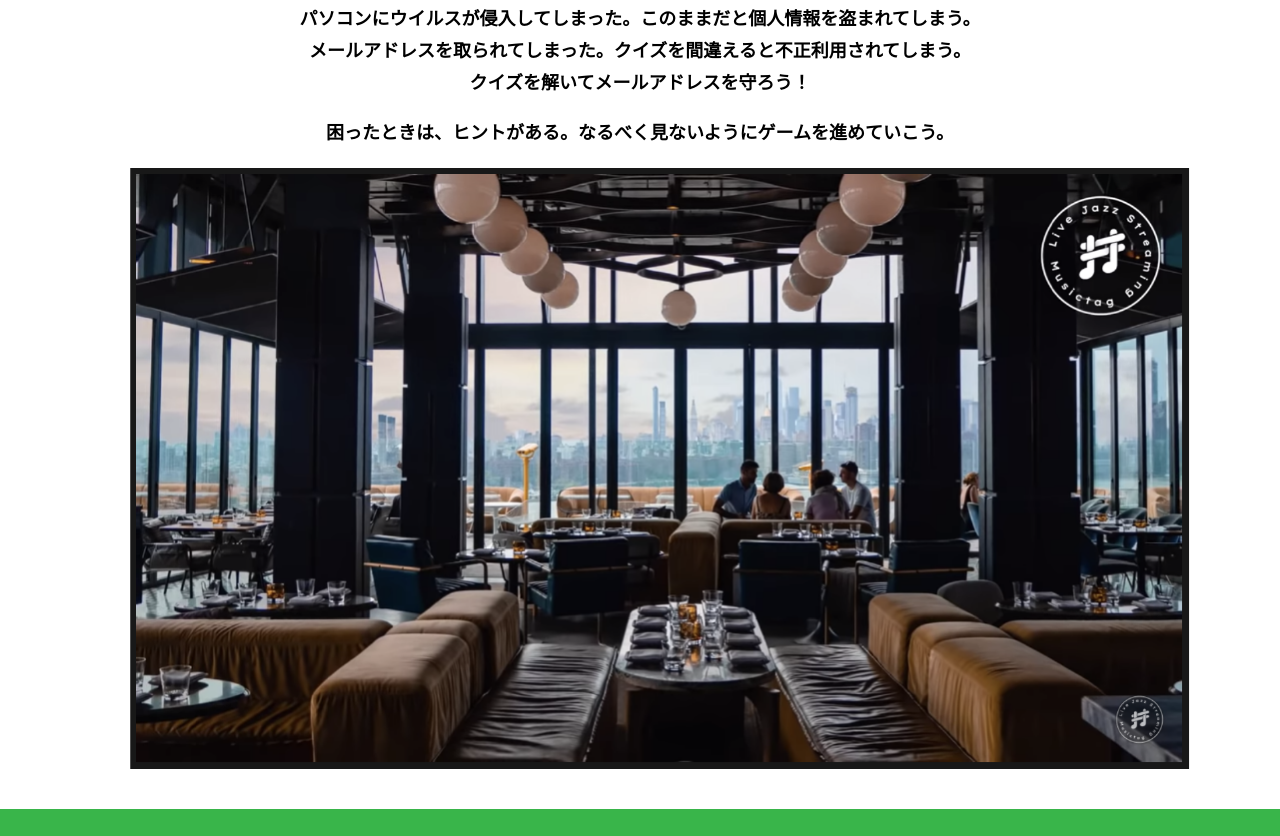
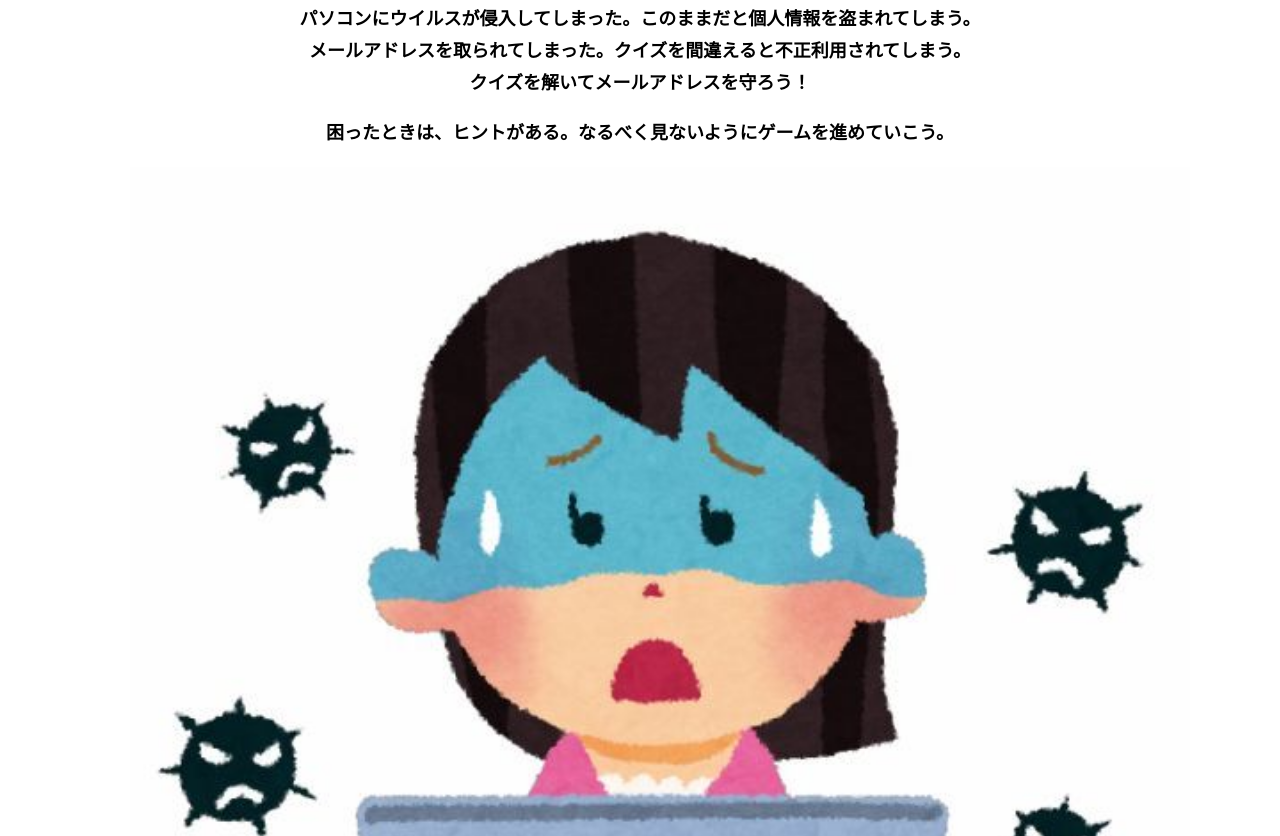
Before and after one commit to Nsubarunrun0812/alfa-umeda-B, a plain HTML site: page real-escape-game-v5/main.html in a window 1280 px wide. Shown: the part 857-1693 px from the top of the page. Drawn offline with nearby package versions, Linux system fonts and the light colour scheme.

Commit message:
Update main.html

```diff
--- a/real-escape-game-v5/main.html
+++ b/real-escape-game-v5/main.html
@@ -40,7 +40,8 @@
 
             <div class="container">
               <figure class="image__container">
-                <img src="assets/images/stage.png" alt="">
+                <img src="assets/images/62cc9ab094122bc8.jpeg" alt="">
+
               </figure>
 
  <!--  YouTube貼り付け
@@ -129,7 +130,7 @@ Youtube貼り付けここまで -->
                 <div class="column">
                   <!-- STAGE2-1問題セクション　ここから -->
                   <figure class="image__container">
-                    <img src="assets/images/stage.png" alt="">
+                    <img src="assets/images/62cc9ab094122bc8.jpeg" alt="">
                   </figure>
                   <!-- STAGE2-1問題セクション　ここまで -->
                   <!-- STAGE2-1解答入力セクション　ここから -->
@@ -144,7 +145,7 @@ Youtube貼り付けここまで -->
                 <div class="column">
 
                   <figure class="image__container">
-                    <img src="assets/images/stage.png" alt="">
+                    <img src="assets/images/62cc9ab094122bc8.jpeg" alt="">
                   </figure>
 
                   <answer-input v-bind:correct="correctAnswer['stage2']['q2']" v-on:answer-input="answerInput($event, 'stage2', 2)"></answer-input>
@@ -159,7 +160,7 @@ Youtube貼り付けここまで -->
                 <div class="column">
 
                   <figure class="image__container">
-                    <img src="assets/images/stage.png" alt="">
+                    <img src="assets/images/62cc9ab094122bc8.jpeg" alt="">
                   </figure>
 
                   <answer-input v-bind:correct="correctAnswer['stage2']['q3']" v-on:answer-input="answerInput($event, 'stage2', 3)"></answer-input>
@@ -201,7 +202,7 @@ Youtube貼り付けここまで -->
               個人情報を守り、お母さんにもバレずに済んだ。<br>
               無事解決！</p>
             <figure class="image__container">
-              <img src="assets/images/stage.png" alt="">
+              <img src="assets/images/62cc9ab094122bc8.jpeg" alt="">
             </figure>
           </div>
         </section>
@@ -228,7 +229,7 @@ Youtube貼り付けここまで -->
           <div class="container">
 
             <figure class="image__container">
-              <img src="assets/images/stage.png" alt="">
+              <img src="assets/images/62cc9ab094122bc8.jpeg" alt="">
             </figure>
           </div>
         </section>
@@ -249,7 +250,7 @@ STAGE3-2追加ここまで -->
           <div class="container">
 
             <figure class="image__container">
-              <img src="assets/images/stage.png" alt="">
+              <img src="assets/images/62cc9ab094122bc8.jpeg" alt="">
             </figure>
           </div>
         </section>
```
